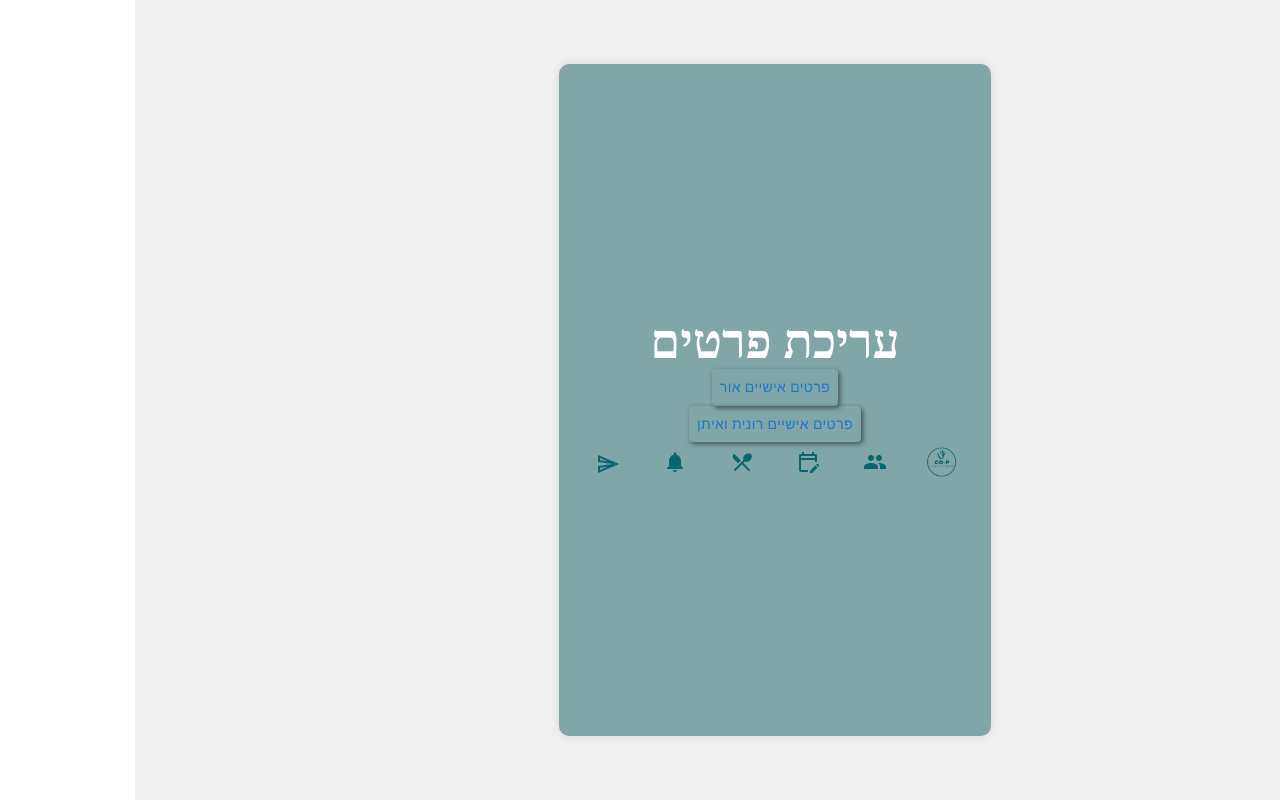
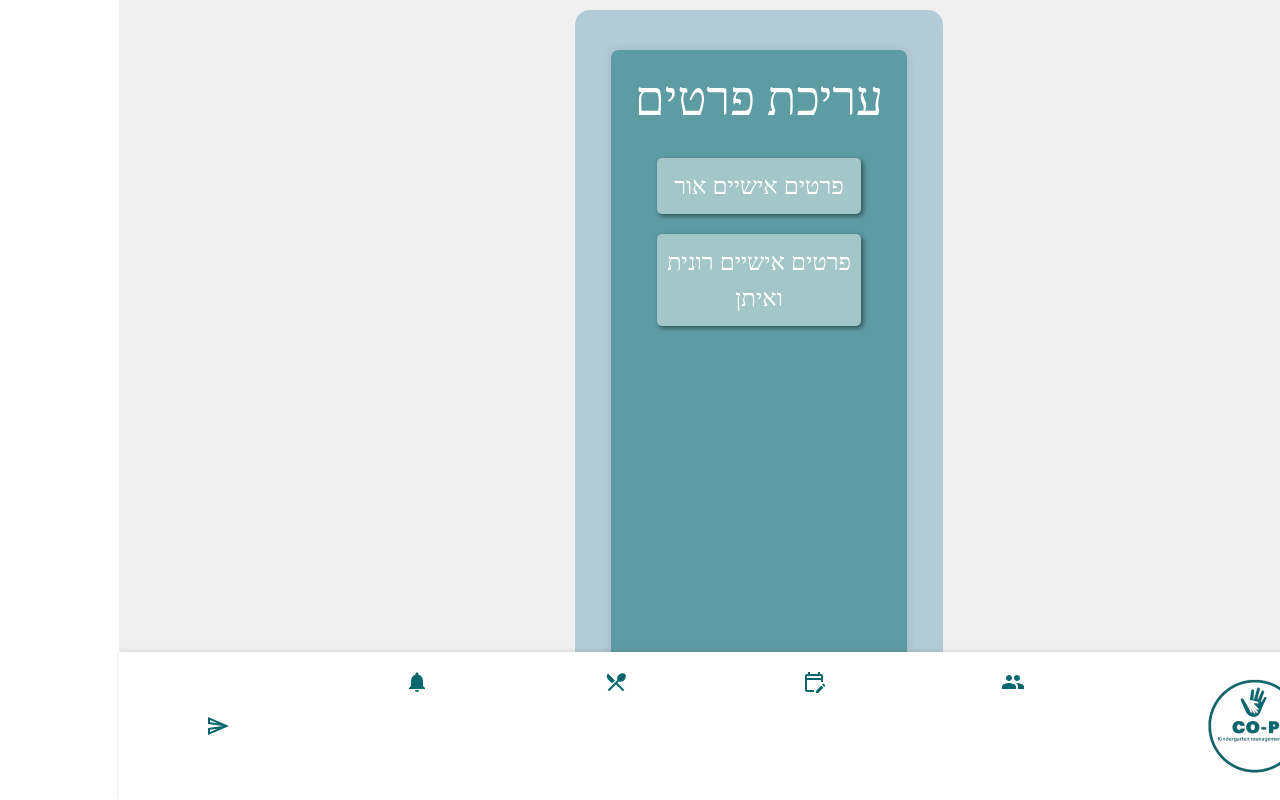
Before and after one commit to YesminW/Co-P-New, a React (Vite) app in the folder Final_Project/: page /EditProfile in a window 1280 px wide. Built offline with nearby package versions, Linux system fonts and the light colour scheme; a web font is replaced by a local one.

Commit message:
סידור עיצוב

```diff
--- a/Final_Project/index.html
+++ b/Final_Project/index.html
@@ -7,6 +7,7 @@
   <meta name="viewport" content="width=device-width, initial-scale=1.0" />
   <title>Co-p</title>
   <link href="https://fonts.googleapis.com/css2?family=Karantina:wght@300;400;700&display=swap" rel="stylesheet">
+  <link href="https://stackpath.bootstrapcdn.com/bootstrap/4.5.2/css/bootstrap.min.css" rel="stylesheet">
 </head>
 
 <body>
--- a/Final_Project/src/App.css
+++ /dev/null
@@ -1,24 +0,0 @@
-
-
-@keyframes logo-spin {
-  from {
-    transform: rotate(0deg);
-  }
-  to {
-    transform: rotate(360deg);
-  }
-}
-
-@media (prefers-reduced-motion: no-preference) {
-  a:nth-of-type(2) .logo {
-    animation: logo-spin infinite 20s linear;
-  }
-}
-
-.card {
-  padding: 2em;
-}
-
-.read-the-docs {
-  color: #888;
-}
--- a/Final_Project/src/Elements/Efooter.jsx
+++ b/Final_Project/src/Elements/Efooter.jsx
@@ -1,5 +1,5 @@
 import logo from '../Images/logo.png'
-import '../assets/StyleSheets/MainStaff.css'
+import '../assets/StyleSheets/Footer.css'
 import { Link } from 'react-router-dom';
 
 
--- a/Final_Project/src/assets/StyleSheets/EditProfileP.css
+++ b/Final_Project/src/assets/StyleSheets/EditProfileP.css
@@ -1,31 +1,37 @@
-.edit-profile-container {
+.bootstrap-edit-profile-container {
+  background-color: #5D9CA3;
+  padding: 20px;
+  border-radius: 8px;
+  text-align: center;
+  margin-bottom: 80px; /* השאר מקום ל-footer */
+  width: 90%;
+  max-width: 400px;
   display: flex;
   flex-direction: column;
   align-items: center;
-    justify-content: center;
-    background-color: #80a6a7;
-    padding: 16px;
-    position: relative;
 }
 
-  .logo {
+.bootstrap-edit-profile-header {
+  text-align: center;
+  margin: 0;
+  color: white;
+  font-size: 48px;
   margin-bottom: 20px;
 }
 
-  .profile-button {
+.bootstrap-edit-profile-button {
+  display: block;
+  width: 80%;
   margin: 10px 0;
-    padding: 20px;
-    width: 80%; /* Adjusted to make the buttons not take the full width */
-    background-color: #a3cdc8;
-    font-size: 18px;
-    color: #fff;
-    font-weight: bold;
-    border-radius: 8px;
-    text-align: center;
+  background-color: #A3C6C9;
+  border-color: #A3C6C9;
+  color: white;
+  font-size: 24px;
+  padding: 10px 0; /* הגדלת הכפתורים אנכית */
+  text-align: center; /* לוודא שהטקסט ממורכז */
 }
 
-  footer {
-    width: 100%;
-    position: absolute;
-    bottom: 0;
+.bootstrap-edit-profile-button:hover {
+  background-color: #89B3B5;
+  border-color: #89B3B5;
 }
--- /dev/null
+++ b/Final_Project/src/assets/StyleSheets/Footer.css
@@ -0,0 +1,27 @@
+.footer-icons {
+    display: flex;
+    justify-content: space-around;
+    width: 100%;
+    background-color: white;
+    padding: 10px 0;
+    box-shadow: 0 -1px 5px rgba(0, 0, 0, 0.1);
+    position: fixed;
+    bottom: 0;
+}
+
+.footer-icon {
+    width: 40px;
+    height: 40px;
+    cursor: pointer;
+    transition: transform 0.2s;
+    color: #07676D;
+}
+
+.footer-icon:hover {
+    transform: scale(1.1);
+}
+
+.logofooter {
+    width: 100%;
+    height: auto;
+}
--- a/Final_Project/src/assets/StyleSheets/MainStaff.css
+++ b/Final_Project/src/assets/StyleSheets/MainStaff.css
@@ -42,27 +42,3 @@ h3 {
     box-shadow: 2px 2px 5px rgba(0, 0, 0, 0.1);
     text-align: center;
 }
-
-
-.footer-icons {
-    display: flex;
-    justify-content: space-around;
-    width: 100%;
-}
-
-.footer-icon {
-    width: 40px;
-    height: 40px;
-    cursor: pointer;
-    transition: transform 0.2s;
-    color: #07676D;
-}
-
-.footer-icon:hover {
-    transform: scale(1.1);
-}
-
-.logofooter {
-    width: 100%;
-    height: auto;
-}
--- a/Final_Project/src/components/Parents/EditProfile.jsx
+++ b/Final_Project/src/components/Parents/EditProfile.jsx
@@ -1,22 +1,22 @@
 import React from 'react';
-import { Button, Container, Typography } from '@mui/material';
 import { Link } from 'react-router-dom';
 import Efooter from '../../Elements/Efooter';
 
 import '../../assets/StyleSheets/EditProfileP.css';
 
-
 export default function EditProfile() {
     return (
-        <form className="edit-profile-container">
-            <h2 style={{ textAlign: 'center', margin: 0, color: 'white', fontSize: '48px' }}> עריכת פרטים</h2>
-            <Button className="btn" component={Link} to="/personal-details/or">
-                פרטים אישיים אור
-            </Button>
-            <Button className="btn" component={Link} to="/personal-details/ronit-and-itan">
-                פרטים אישיים רונית ואיתן
-            </Button>
+        <div className="main-content">
+            <form className="bootstrap-edit-profile-container">
+                <h2 className="bootstrap-edit-profile-header"> עריכת פרטים</h2>
+                <Link to="/personal-details/or" className="btn btn-primary bootstrap-edit-profile-button">
+                    פרטים אישיים אור
+                </Link>
+                <Link to="/personal-details/ronit-and-itan" className="btn btn-primary bootstrap-edit-profile-button">
+                    פרטים אישיים רונית ואיתן
+                </Link>
+            </form>
             {Efooter}
-        </form>
+        </div>
     );
 }
```
Lines whose indentation alone changed are shown as unchanged.
